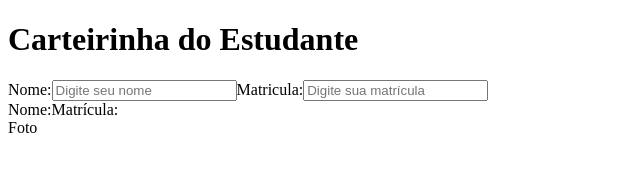
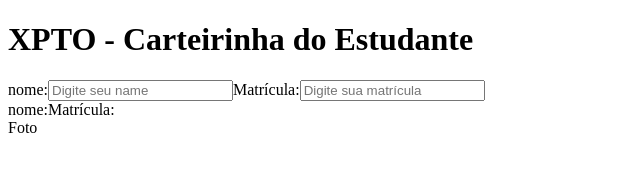
Before and after one commit to KayqueSekishiki/Carteira_Estudande_VUE, a plain HTML site: page src/index.html in a window 1280 px wide. Shown: the whole page, without its empty margins (0-640 px from the left). Drawn offline with nearby package versions, Linux system fonts and the light colour scheme.

Commit message:
HTML: Translate ID and Class for English!

```diff
--- a/src/index.html
+++ b/src/index.html
@@ -12,35 +12,37 @@
   <body>
     <div id="app">
       <div id="wrapper">
-        <h1>Carteirinha do Estudante</h1>
-        <div id="formulario">
-          <label for="nome">Nome:</label>
+        <h1>XPTO - Carteirinha do Estudante</h1>
+        <div id="form">
+          <label for="name">nome:</label>
           <input
-            v-model="nome"
+            v-model="name"
             type="text"
-            id="nome"
-            placeholder="Digite seu nome"
+            id="name"
+            placeholder="Digite seu name"
           />
 
-          <label for="matricula">Matricula:</label>
+          <label for="registration">Matrícula:</label>
           <input
-            v-model="matricula"
+            v-model="registration"
             type="text"
-            id="matricula"
+            id="registration"
             placeholder="Digite sua matrícula"
           />
         </div>
 
-        <div id="previa">
-          <div id="cartao">
-            <div id="dados-cartao">
-              <span class="label-cartao">Nome:</span>
-              <span class="dado-cartao" v-test="nome">{{nome}}</span>
+        <div id="preview">
+          <div id="card">
+            <div id="datas-card">
+              <span class="label-card">nome:</span>
+              <span class="data-card" v-test="name">{{name}}</span>
 
-              <span class="label-cartao">Matrícula:</span>
-              <span class="dado-cartao" v-test="matricula">{{matricula}}</span>
+              <span class="label-card">Matrícula:</span>
+              <span class="data-card" v-test="registration"
+                >{{registration}}</span
+              >
             </div>
-            <div id="foto">Foto</div>
+            <div id="photo">Foto</div>
           </div>
         </div>
       </div>
@@ -51,8 +53,8 @@
       Vue.createApp({
         data() {
           return {
-            nome: "",
-            matricula: "",
+            name: "",
+            registration: "",
           };
         },
       }).mount("#app");
```
